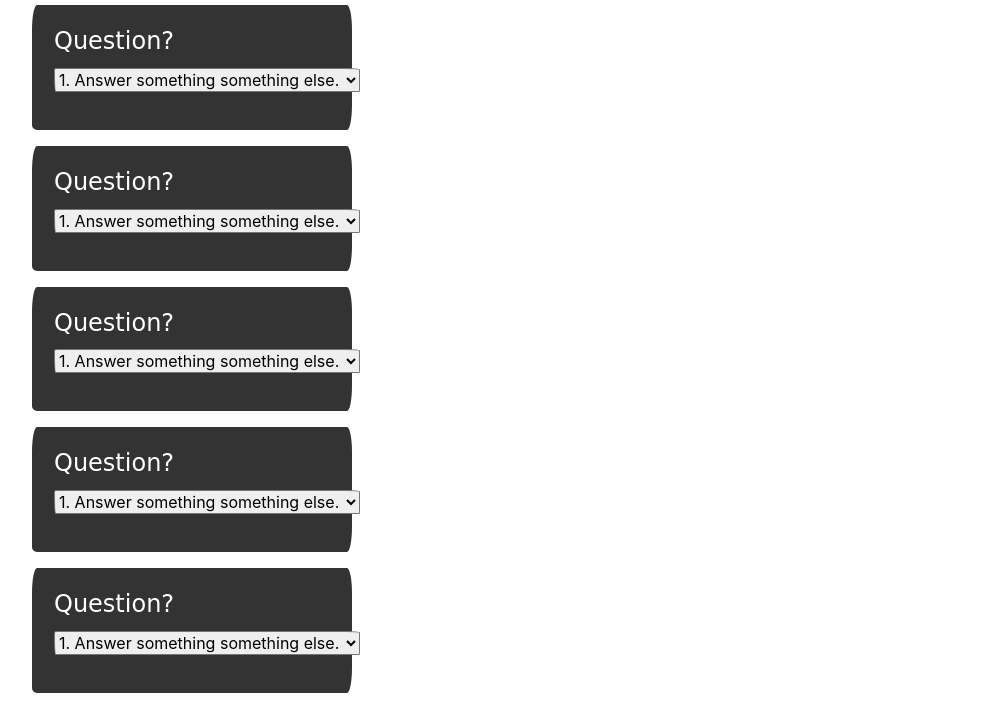
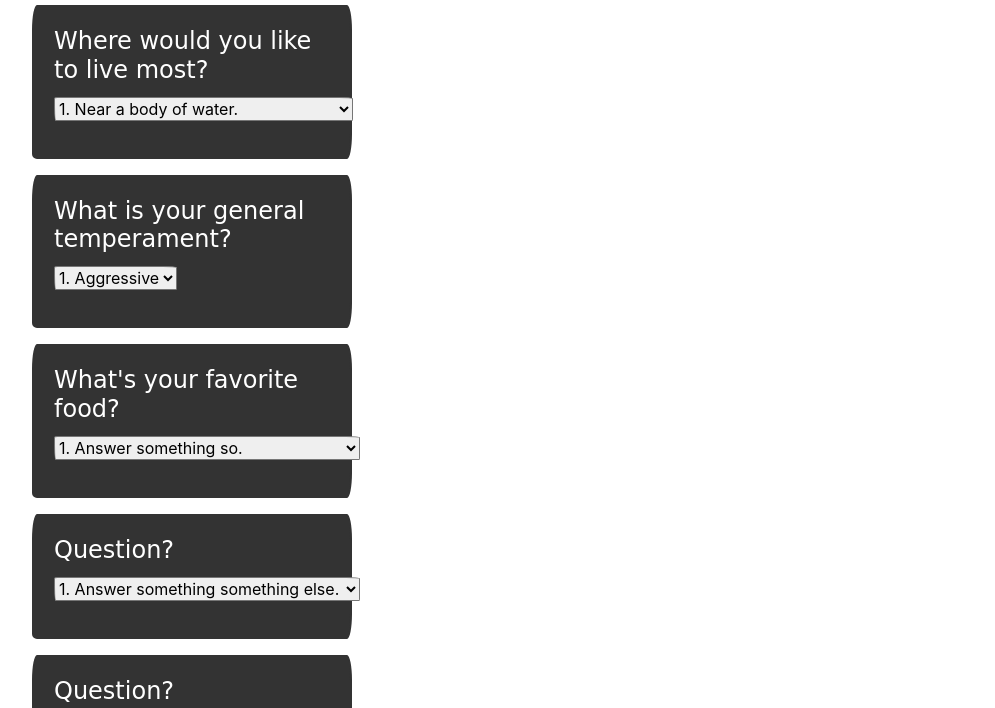
Before and after one commit to jesse-howell/pokesona-project, a plain HTML site: page index.html in a window 1280 px wide. Shown: the part 51-759 px from the top of the page, without its empty margins (53-1048 px from the left). Drawn offline with nearby package versions, Linux system fonts and the light colour scheme; no server answers; a web font is replaced by a local one.

Commit message:
added test questions

```diff
--- a/index.html
+++ b/index.html
@@ -24,13 +24,14 @@
                     <!-- found content cards on bootswatch and pasted into html -->
                     <div class="card text-white bg-primary mb-3" style="max-width: 20rem;">
                         <div class="card-body">
-                            <h4 class="card-title">Question?</h4>
+                            <h4 class="card-title">Where would you like to live most?</h4>
                             <!-- dropdown for answers out of 5 poss choices, from bootswatch - pasted into html -->
                             <div class="form-group">
                                 <select class="form-select" id="Q1">
-                                    <option>1. Answer something something else.</option>
-                                    <option>2. Answer something something else.</option>
-                                    <option>3. Answer something something else.</option>
+                                    <option>1. Near a body of water. </option>
+                                    <option>2. In a wooded or mountainous area. </option>
+                                    <option>3. An open prairie or grassland. </option>
+                                    <option>4. In a system of caverns. </option>
                                     <!-- <option>4. Answer something something else.</option> -->
                                     <!-- <option>5. Answer something something else.</option> -->
                                 </select>
@@ -40,13 +41,15 @@
 
                     <div class="card text-white bg-primary mb-3" style="max-width: 20rem;">
                         <div class="card-body">
-                            <h4 class="card-title">Question?</h4>
+                            <!-- added test questions -->
+                            <h4 class="card-title">What is your general temperament?</h4>
                             <!-- dropdown for answers out of 5 poss choices, from bootswatch - pasted into html -->
                             <div class="form-group">
                                 <select class="form-select" id="Q1">
-                                    <option>1. Answer something something else.</option>
-                                    <option>2. Answer something something else.</option>
-                                    <option>3. Answer something something else.</option>
+                                    <option>1. Aggressive </option>
+                                    <option>2. Kind </option>
+                                    <option>3. Defensive </option>
+                                    <option>4. Reclusive </option>
                                     <!-- <option>4. Answer something something else.</option> -->
                                     <!-- <option>5. Answer something something else.</option> -->
                                 </select>
@@ -56,11 +59,11 @@
 
                     <div class="card text-white bg-primary mb-3" style="max-width: 20rem;">
                         <div class="card-body">
-                            <h4 class="card-title">Question?</h4>
+                            <h4 class="card-title">What's your favorite food?</h4>
                             <!-- dropdown for answers out of 5 poss choices, from bootswatch - pasted into html -->
                             <div class="form-group">
                                 <select class="form-select" id="Q1">
-                                    <option>1. Answer something something else.</option>
+                                    <option>1. Answer something so.</option>
                                     <option>2. Answer something something else.</option>
                                     <option>3. Answer something something else.</option>
                                     <!-- <option>4. Answer something something else.</option> -->
```
